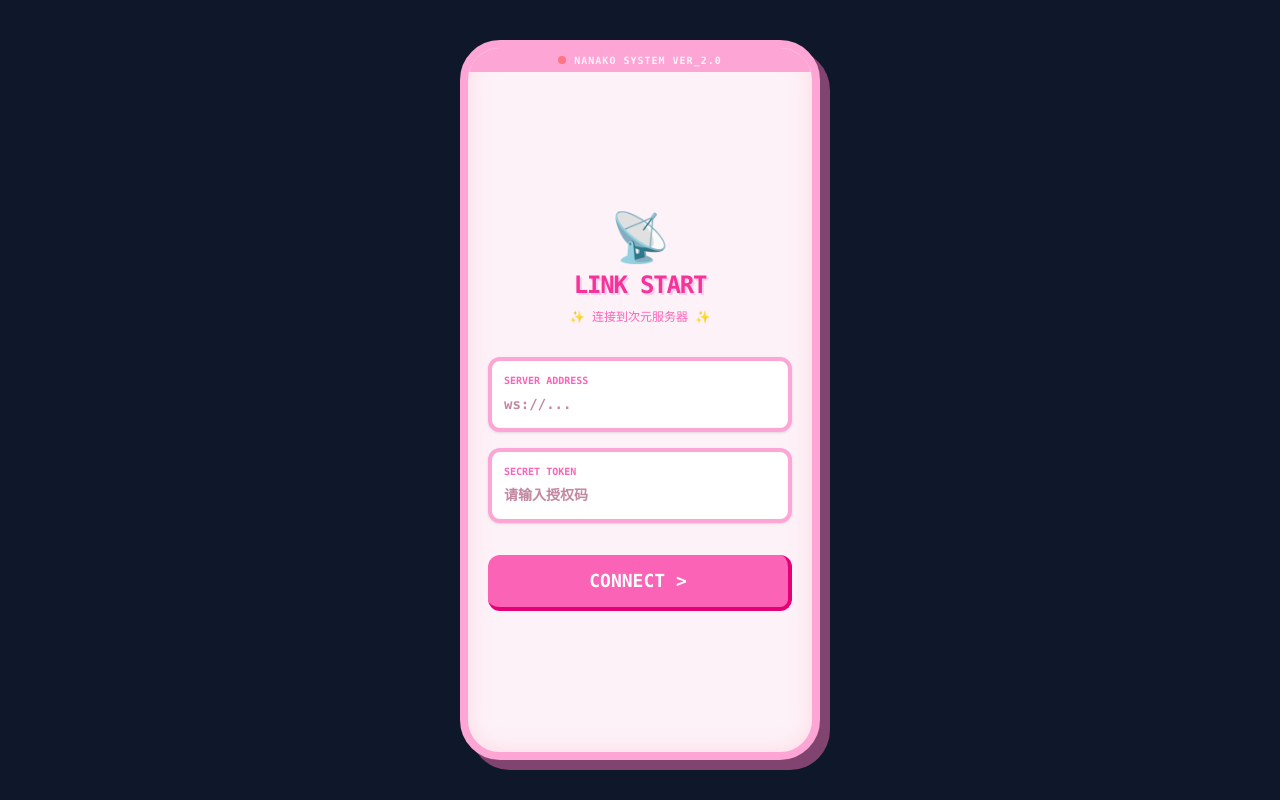
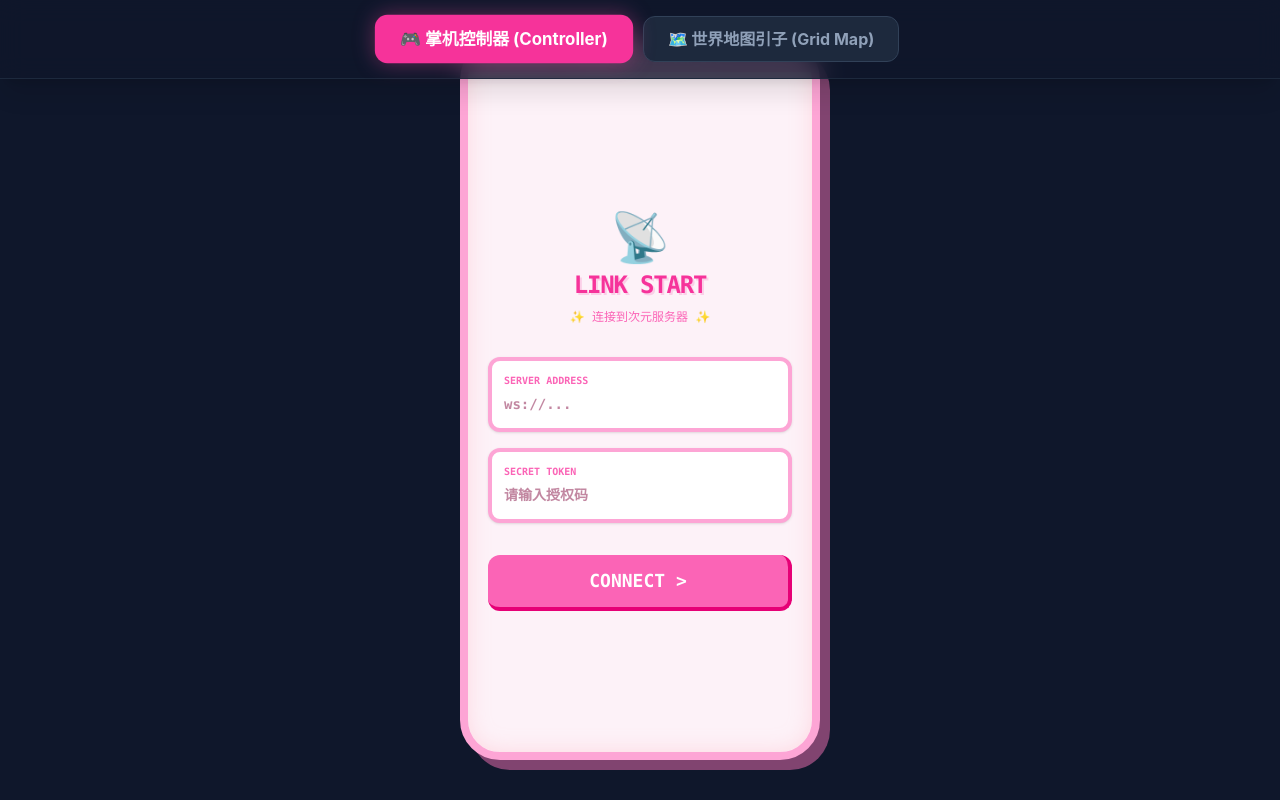
Before and after one commit to youkarin/Nanako-Nexus, a React (Vite) app in the folder web-controller/: page / in a window 1280 px wide. Built offline with nearby package versions, Linux system fonts and the light colour scheme.

Commit message:
feat: add tab navigation to switch between Controller and Grid Map

```diff
--- a/web-controller/src/App.jsx
+++ b/web-controller/src/App.jsx
@@ -1,13 +1,39 @@
-import React from 'react'
+import React, { useState } from 'react'
 import NanakoPetController from './NanakoPetController'
 import GridWorldSimulator from './GridWorldSimulator'
 
 function App() {
+  const [activeTab, setActiveTab] = useState('controller'); // 'controller' | 'map'
+
   return (
-    <>
-      {/* 默认显示宠物控制器，你可以根据需要切换为 <GridWorldSimulator /> */}
-      <NanakoPetController />
-    </>
+    <div className="min-h-screen bg-slate-900 flex flex-col font-sans">
+      {/* 顶部导航切换栏 */}
+      <nav className="fixed top-0 inset-x-0 z-50 bg-slate-900/80 backdrop-blur-md border-b border-slate-800 p-4 flex justify-center gap-4 shadow-xl">
+        <button
+          onClick={() => setActiveTab('controller')}
+          className={`px-6 py-2.5 rounded-xl font-bold transition-all duration-300 ${activeTab === 'controller'
+              ? 'bg-pink-500 text-white shadow-[0_0_20px_rgba(236,72,153,0.4)] scale-105'
+              : 'bg-slate-800 text-slate-400 border border-slate-700 hover:bg-slate-700 hover:text-slate-200'
+            }`}
+        >
+          🎮 掌机控制器 (Controller)
+        </button>
+        <button
+          onClick={() => setActiveTab('map')}
+          className={`px-6 py-2.5 rounded-xl font-bold transition-all duration-300 ${activeTab === 'map'
+              ? 'bg-emerald-500 text-white shadow-[0_0_20px_rgba(16,185,129,0.4)] scale-105'
+              : 'bg-slate-800 text-slate-400 border border-slate-700 hover:bg-slate-700 hover:text-slate-200'
+            }`}
+        >
+          🗺️ 世界地图引子 (Grid Map)
+        </button>
+      </nav>
+
+      {/* 主体渲染区 - 通过状态控制显示哪一个页面 */}
+      <main className="flex-1 w-full h-full">
+        {activeTab === 'controller' ? <NanakoPetController /> : <GridWorldSimulator />}
+      </main>
+    </div>
   )
 }
 
```
